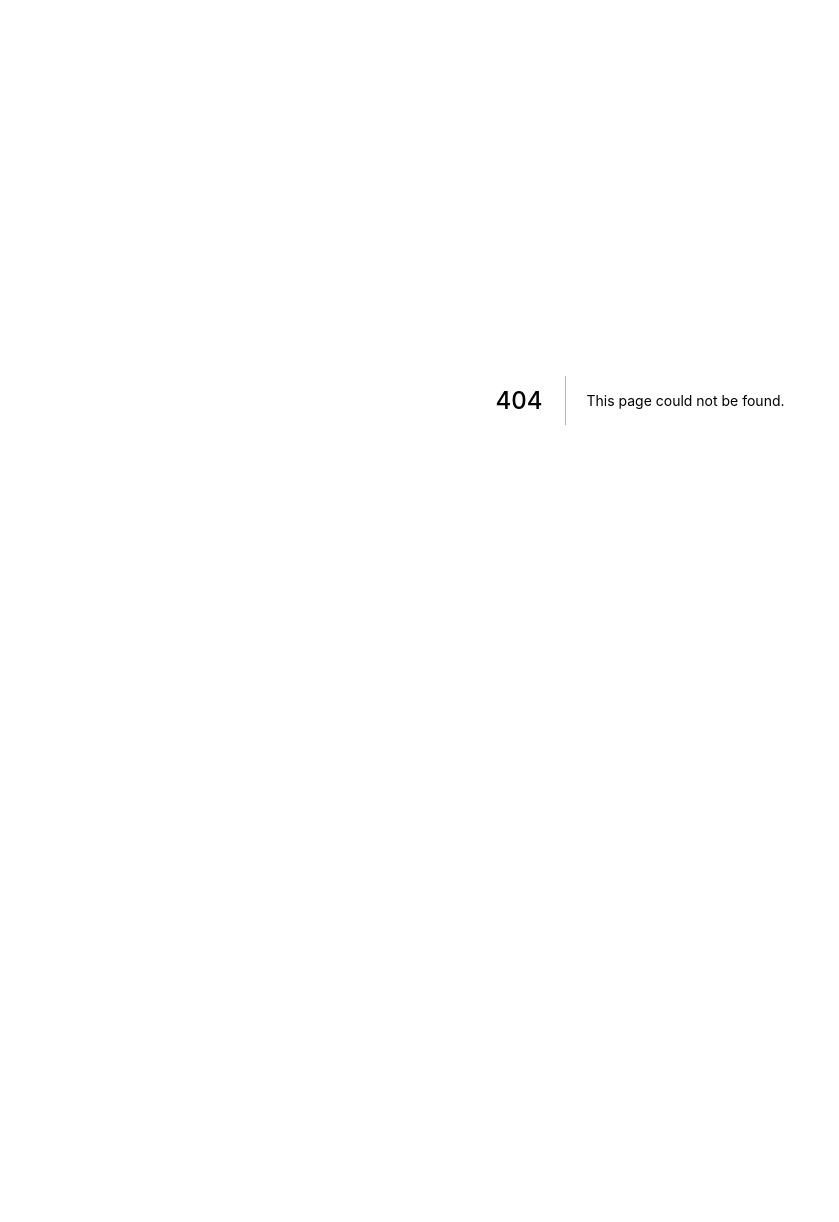
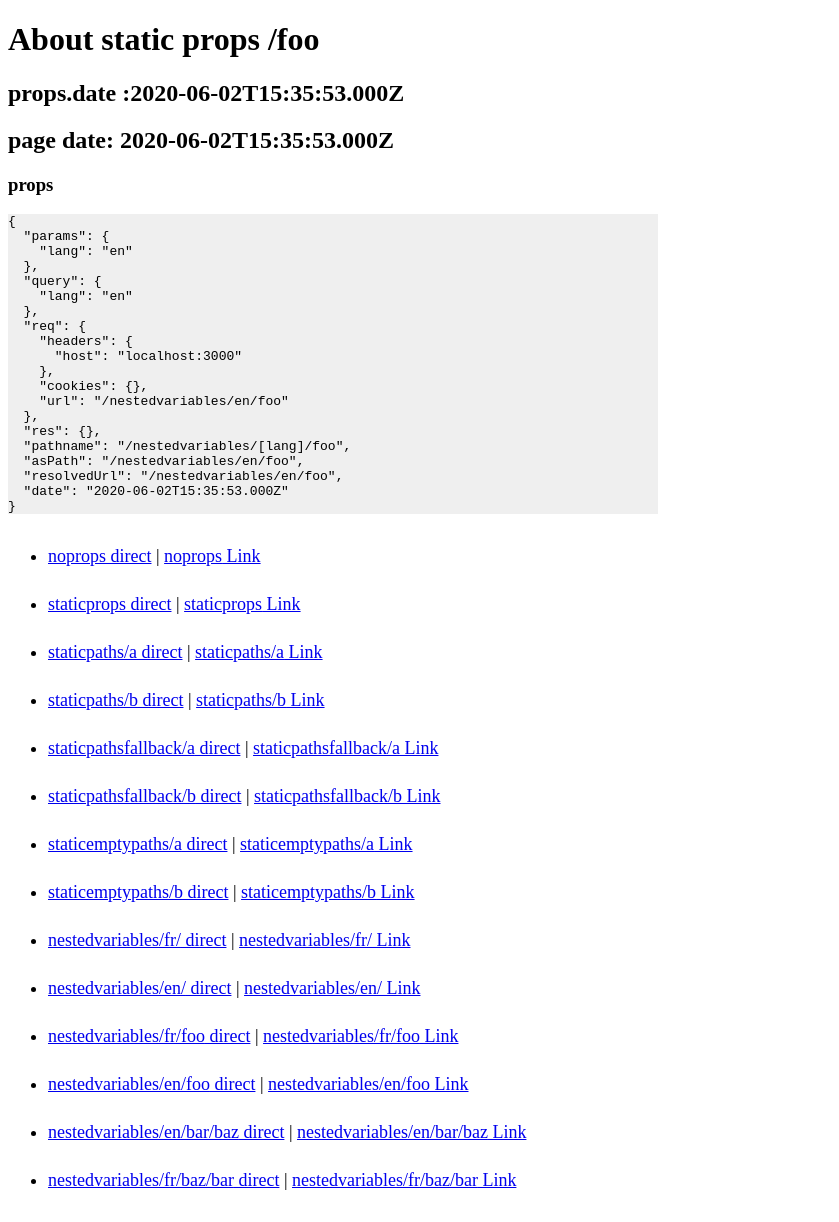
Before and after one commit to jeantil/next-bugs, a Next.js app: page /nestedvariables/en/foo in a window 1280 px wide. Before the commit this address had no page. Shown: the whole page, without its empty margins (0-839 px from the left). Before the commit the page ends 800 px from the top, so only its background shows below. Built offline with nearby package versions, Linux system fonts and the light colour scheme.

Commit message:
more examples to demonstrate vercel issue

```diff
--- /dev/null
+++ b/pages/nestedvariables/[lang]/foo.js
@@ -0,0 +1,34 @@
+import React from "react";
+import { Nav } from "../../../src/Nav";
+
+export const getStaticPaths = async () => {
+  return {
+    paths: ["/nestedvariables/en/foo", "/nestedvariables/fr/foo"],
+    fallback: true,
+  };
+};
+export const getStaticProps = async (params) => {
+  console.log("/nestedvariables/[lang]/foo ", params);
+  const timestamp = new Date().toISOString();
+  console.log("/nestedvariables/[lang]/foo ", timestamp);
+  return {
+    props: { ...params, date: timestamp },
+    revalidate: 1,
+  };
+};
+const Page = (props) => (
+  <>
+    <h1>About static props {props.lang}/foo</h1>
+    <h2>props.date :{props.date}</h2>
+    <h2>page date: {new Date().toISOString()}</h2>
+    <h3>props</h3>
+    <div>
+      <pre style={{ backgroundColor: "#efefef", maxWidth: "650px" }}>
+        <code>{JSON.stringify(props, null, 2)}</code>
+      </pre>
+    </div>
+    <Nav />
+  </>
+);
+
+export default Page;
--- a/src/Nav.jsx
+++ b/src/Nav.jsx
@@ -11,12 +11,12 @@ export const Nav = () => {
     "staticpathsfallback/b",
     "staticemptypaths/a",
     "staticemptypaths/b",
-    "fr/",
-    "en/",
-    "fr/foo",
-    "en/foo",
-    "fr/bar",
-    "en/baz",
+    "nestedvariables/fr/",
+    "nestedvariables/en/",
+    "nestedvariables/fr/foo",
+    "nestedvariables/en/foo",
+    "nestedvariables/en/bar/baz",
+    "nestedvariables/fr/baz/bar",
   ];
   return (
     <ul style={{ fontSize: "18px", lineHeight: "48px" }}>
```
Also changed, not shown: pages/nestedvariables/[lang]/[...path].js (added, +36 -0 lines), pages/nestedvariables/[lang]/index.js (added, +34 -0 lines), 1 other file (tests, documents, lock files or other folders).
